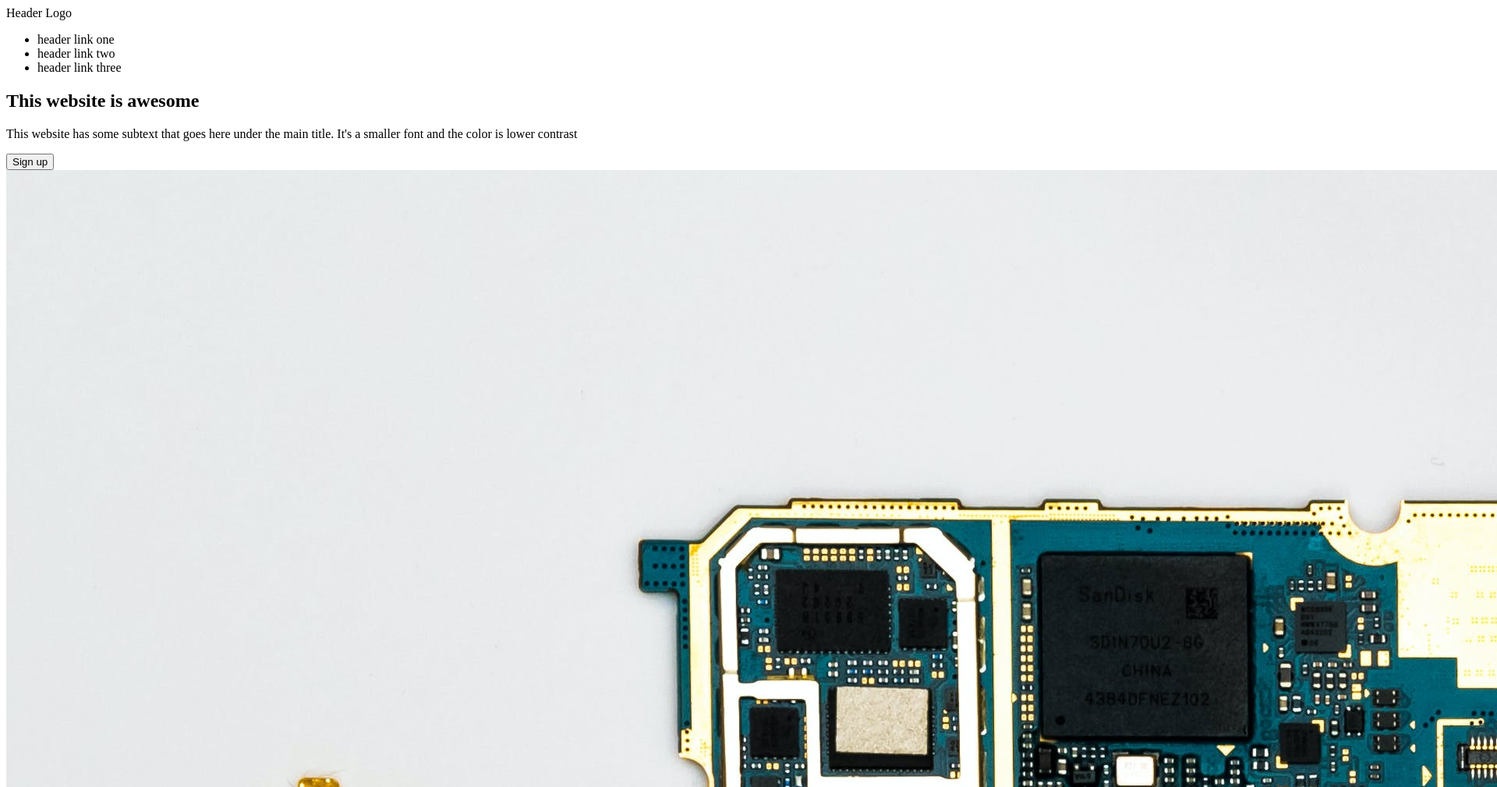
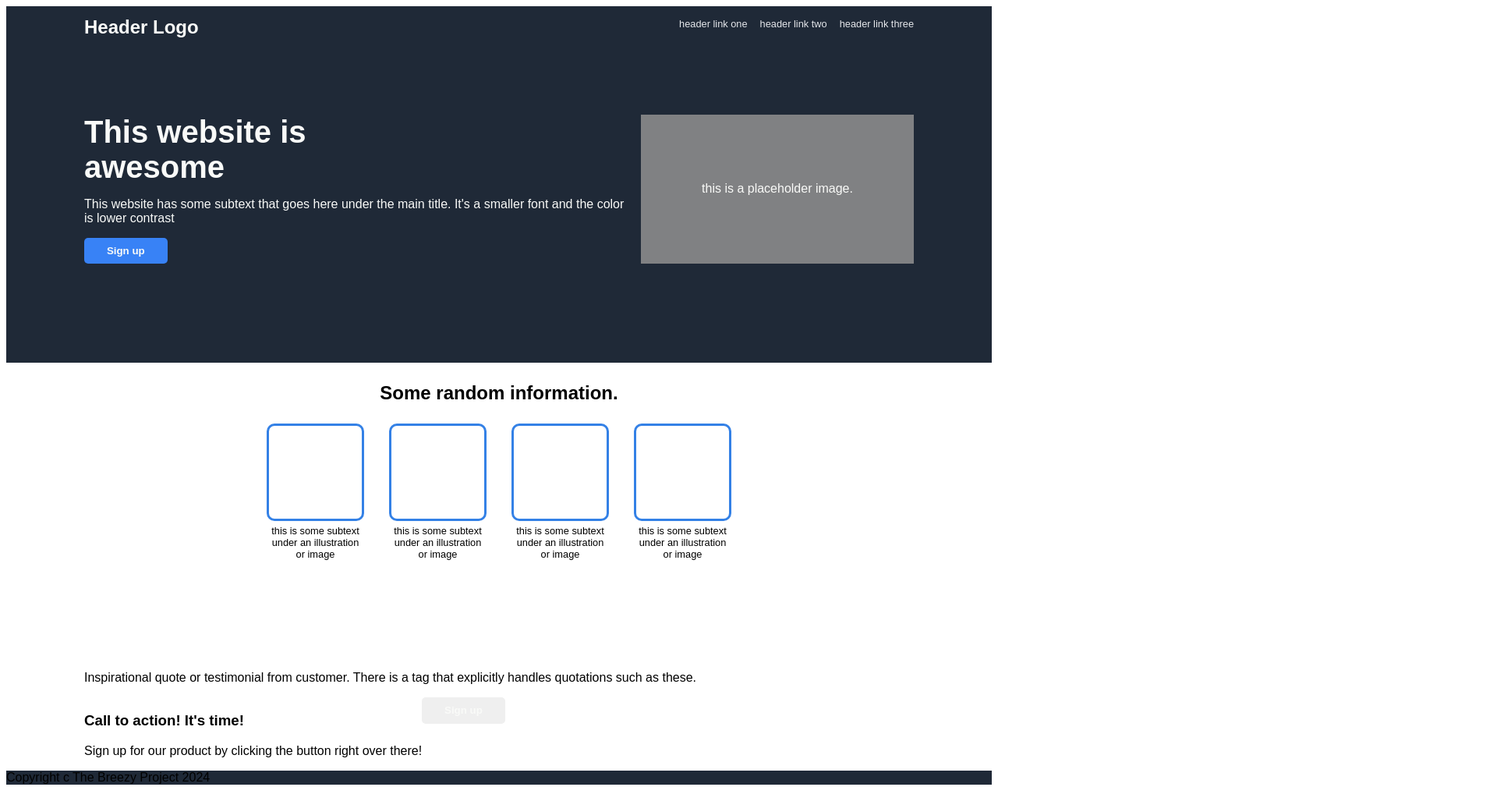
Before and after one commit to adrianbrown732/odin-landing-page, a plain HTML site: page index.html in a window 1280 px wide. Shown: the top 1009 px of the page at 78% size, 1920 px wide, since content can reach past the window. Drawn offline with Linux system fonts and the light colour scheme.

Commit message:
Edit section 2 HTML & css

```diff
--- a/css/styles.css
+++ b/css/styles.css
@@ -0,0 +1,143 @@
+/* GLOBAL STYLES
+*********************************/
+
+body {
+    font-family: Arial, Helvetica, sans-serif;
+    min-height: 100vh;
+}
+
+* {
+    box-sizing: border-box;
+}
+
+h1,
+h2,
+ul {
+    margin: 0;
+    padding: 0;
+}
+
+ul {
+    list-style-type: none;
+}
+
+a {
+    text-decoration: none;
+}
+
+/* HEADER
+*********************************/
+
+a {
+    font-size: .8em;
+    color: #e5e7eb;
+}
+
+.one h1,
+.header-flex h2,
+.one p {
+    color: #f9faf8;
+}
+
+.header-flex h2 {
+    font-size: 1.5em;
+}
+
+header,
+footer,
+.one {
+    background: #1f2937;
+}
+
+.header-flex {
+    display: flex;
+    justify-content: space-between;
+    padding: 1% 100px 35px;
+}
+
+
+.nav-flex {
+    display: flex;
+    gap: 1em;
+}
+
+.main-article-flex {
+    display: flex;
+    padding: 0px 100px;
+}
+
+/* SECTION ONE
+*********************************/
+
+.one {
+    gap: 1em;
+    padding-top: 5%;
+    padding-bottom: 10%;
+}
+
+.one h1 {
+    font-size: 2.5em;
+    font-weight: bolder;
+}
+
+.section-image {
+    display: flex;
+    justify-content: center;
+    align-items: center;
+    background: #808183;
+    flex: 0 0 350px;
+}
+
+.section-image p {
+    color: #f9faf8;
+}
+
+.buttons {
+    height: 2.5em;
+    width: 8em;
+    border: none;
+    border-radius: 5px;
+    font-weight: bolder;
+    color: #f9faf8;
+}
+
+.one button {
+    background: #3882f6;
+}
+
+/* SECTION TWO
+*********************************/
+
+.main-box {
+    width: 125px;
+    height: 125px;
+    border: 3px solid rgb(52, 129, 230);
+    border-radius: 10px;
+    margin-bottom: .3em;
+}
+
+.two {
+    text-align: center;
+    padding-top: 2%;
+    padding-bottom: 10%;
+}
+
+.two h2 {
+    margin-bottom: 2%;
+}
+
+.div-box {
+    text-align: center;
+    flex: 0 0 100px;
+}
+
+.div-box p {
+    margin: 0;
+    font-size: .8em;
+}
+
+.info-gallery {
+    display: flex;
+    justify-content: center;
+    gap: 32px;
+}
--- a/index.html
+++ b/index.html
@@ -10,45 +10,67 @@
 
 <body>
     <header class="header-flex">
-        <div class="header-flex-top">
-            <div><img src="" alt="">Header Logo</div>
-            <nav class="nav-flex">
-                <ul>
-                    <li>header link one</li>
-                    <li>header link two</li>
-                    <li>header link three</li>
-                </ul>
-            </nav>
-        </div>
-        <section class="header-flex-bottom">
-            <div class="header-bottom-left">
-                <h1>This website is awesome</h1>
+        <h2>Header Logo</h2>
+        <nav>
+            <ul class="nav-flex">
+                <li><a href="#">header link one</a></li>
+                <li><a href="#">header link two</a></li>
+                <li><a href="#">header link three</a></li>
+            </ul>
+        </nav>
+    </header>
+
+    <main class="main-flex">
+        <section class="main-article-flex one">
+            <div>
+                <h1>This website is <br>awesome</h1>
                 <p>This website has some subtext that goes here under the main title. It's a smaller font and the color
                     is lower contrast</p>
-                <div><button>Sign up</button></div>
-                <div class="header-bottom-right">
-                    <img src="./images/computer-parts.jpg" alt="computer parts disassembled">
+                <div><button class="buttons">Sign up</button></div>
+            </div>
+            <div class="section-image">
+                <p>this is a placeholder image.</p>
+            </div>
+        </section>
+
+        <section class="two">
+            <h2>Some random information.</h2>
+            <div class="main-article-flex info-gallery">
+                <div class="div-box">
+                    <div class="main-box"></div>
+                    <p>this is some subtext under an illustration or image</p>
+                </div>
+                <div class="div-box">
+                    <div class="main-box"></div>
+                    <p>this is some subtext under an illustration or image</p>
+                </div>
+                <div class="div-box">
+                    <div class="main-box"></div>
+                    <p>this is some subtext under an illustration or image</p>
+                </div>
+                <div class="div-box">
+                    <div class="main-box"></div>
+                    <p>this is some subtext under an illustration or image</p>
                 </div>
             </div>
         </section>
-    </header>
 
-    <main class="main-flex">
-        <article class="main-article-flex one">
-            <h2>Some random information.</h2>
-            <div class="main-box"></div>
-            <div class="main-box"></div>
-            <div class="main-box"></div>
-            <div class="main-box"></div>
-        </article>
-        <article class="main-article-flex two">
+        <section class="main-article-flex three">
             <p>Inspirational quote or testimonial from customer. There is a tag that explicitly handles quotations such
                 as these.</p>
-        </article>
+        </section>
+
+        <section class="main-article-flex">
+            <div class="cta-text">
+                <h3>Call to action! It's time!</h3>
+                <p>Sign up for our product by clicking the button right over there!</p>
+            </div>
+            <button class="buttons buttons-footer">Sign up</button>
+        </section>
     </main>
 
     <footer class="footer-flex">
-        <section class="call-to-action"></section>
+        <div>Copyright c The Breezy Project 2024</div>
     </footer>
 
 </body>
```
